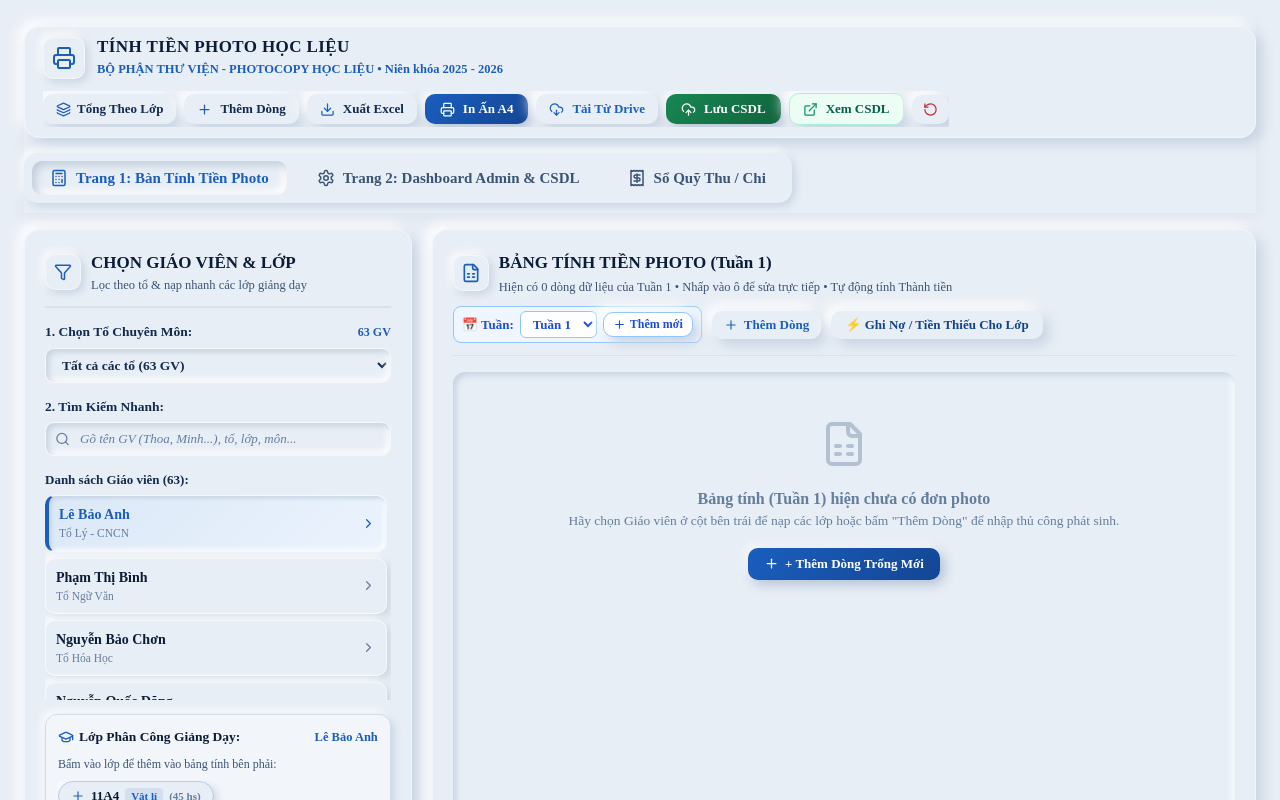
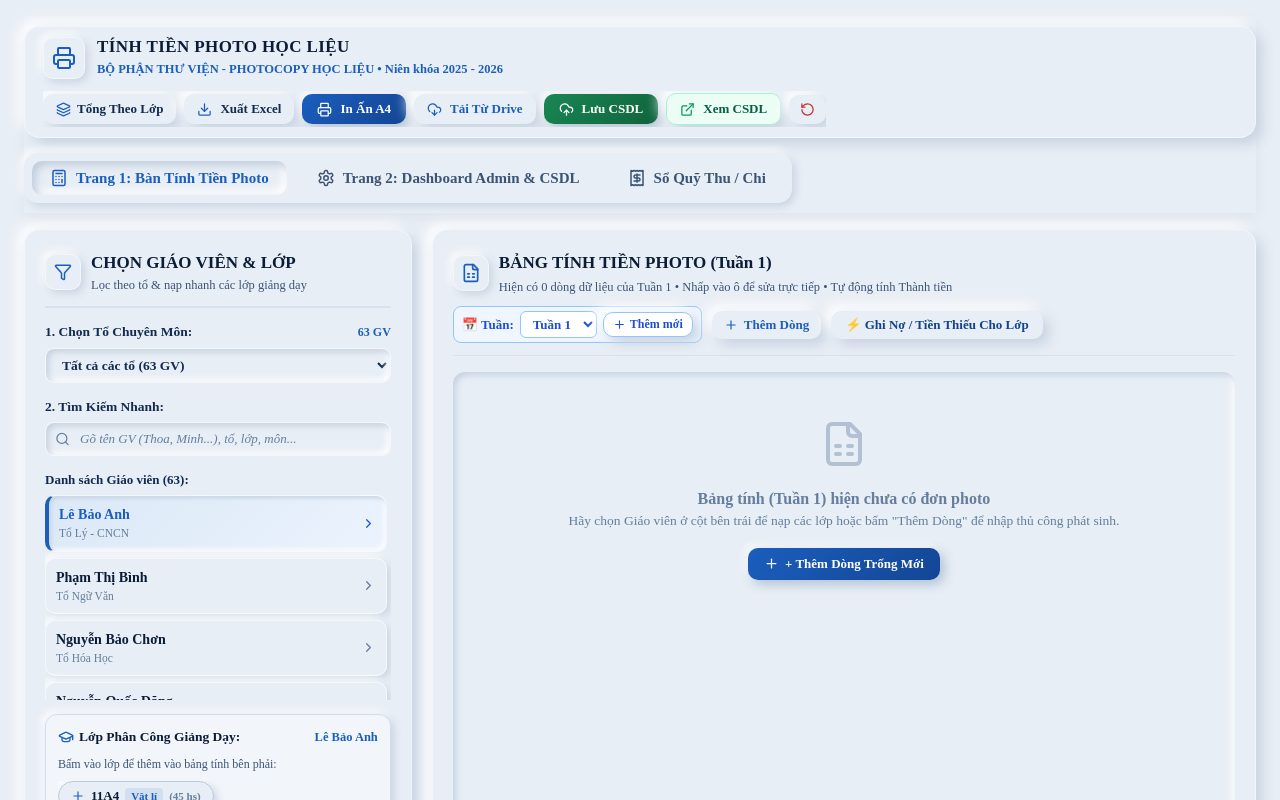
Before and after one commit to lythanhluan01012021-afk/TinhTienPhoTo2026, a React (Vite) app: page / in a window 1280 px wide. Shown: the top 800 px of the page. Built offline with nearby package versions, Linux system fonts and the light colour scheme.

Commit message:
refactor: loai bo nut Them dong tren header tren cung

```diff
--- a/src/components/Navbar.jsx
+++ b/src/components/Navbar.jsx
@@ -7,7 +7,6 @@ import {
   Printer,
   Cloud,
   Layers,
-  Plus,
   Download,
   CloudUpload,
   CloudDownload,
@@ -23,7 +22,6 @@ export const Navbar = () => {
     syncStatus,
     isGroupedView,
     setIsGroupedView,
-    handleAddBlankRow,
     handleExportExcel,
     handleOpenDatabase,
     setIsPrintModalOpen,
@@ -127,18 +125,7 @@ export const Navbar = () => {
             )}
           </button>
 
-          {/* 2. Add Row */}
-          <button
-            onClick={handleAddBlankRow}
-            className="neu-btn"
-            title="Thêm một dòng trống mới vào bảng tính"
-            style={{ fontSize: '13px', padding: '7px 13px', whiteSpace: 'nowrap', flexShrink: 0 }}
-          >
-            <Plus size={15} color="var(--color-primary)" />
-            <span>Thêm Dòng</span>
-          </button>
-
-          {/* 3. Export Excel */}
+          {/* 2. Export Excel */}
           <button
             onClick={handleExportExcel}
             className="neu-btn"
```
